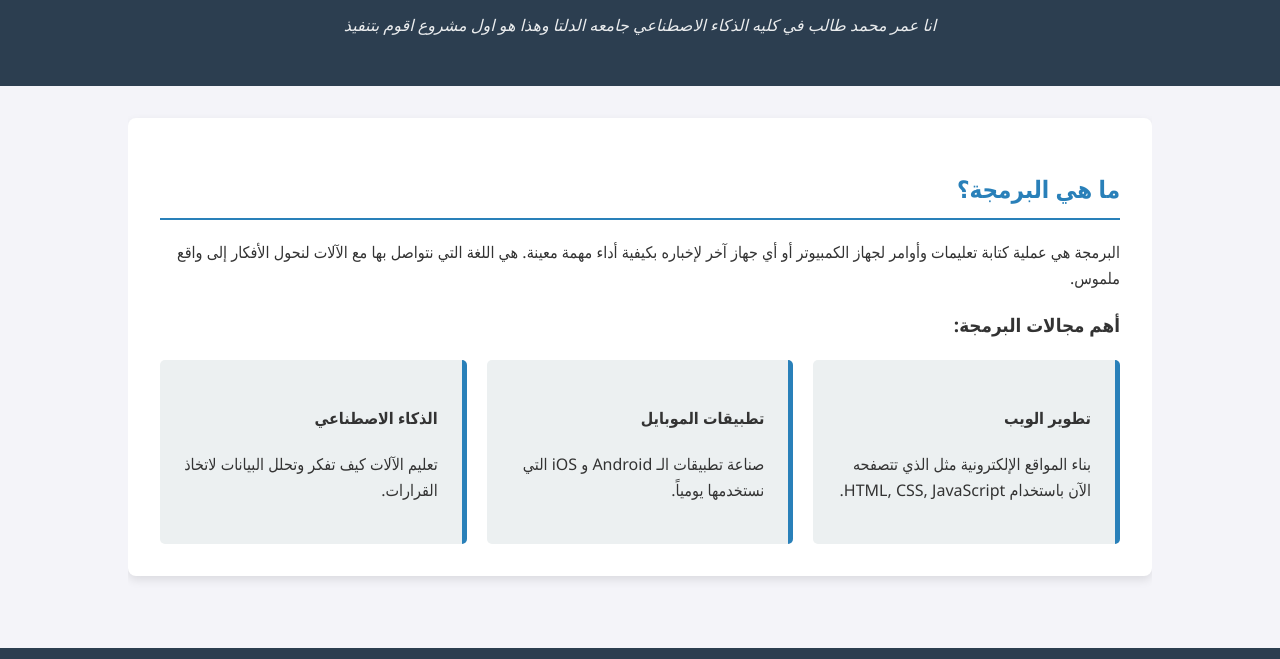
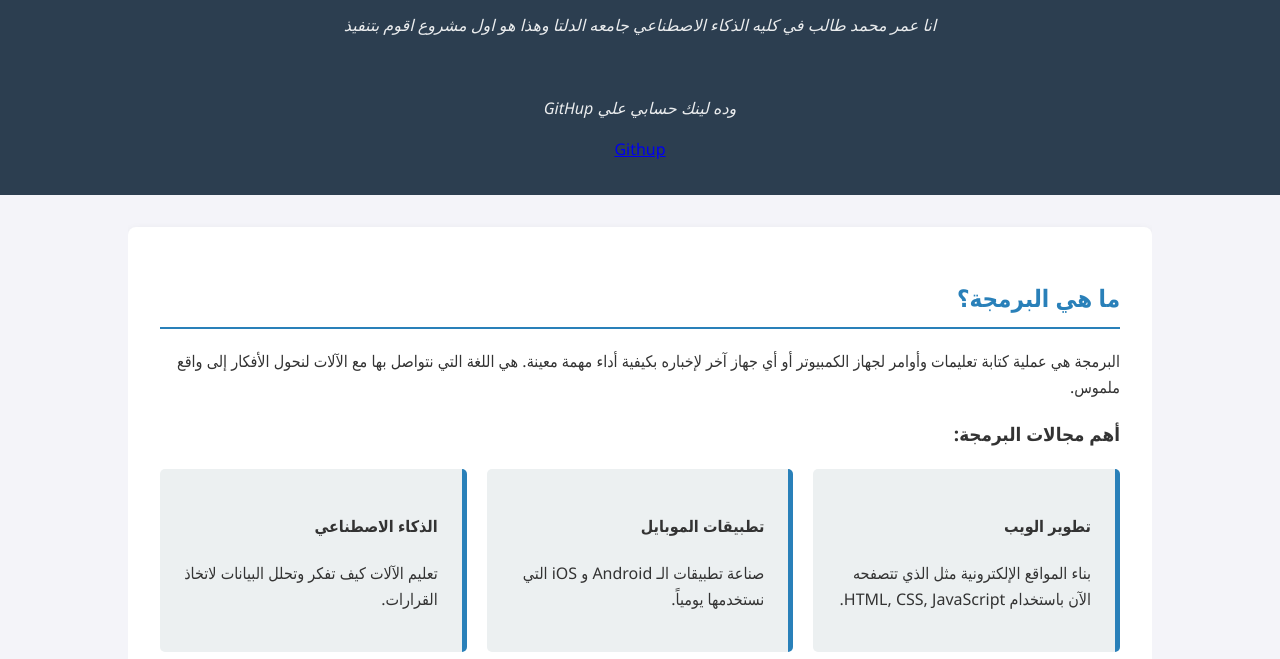
Before and after one commit to OmarMohamed-139/My-First-Web, a plain HTML site: page index.html in a window 1280 px wide. Shown: the part 141-800 px from the top of the page. Drawn offline with Linux system fonts and the light colour scheme.

Commit message:
Add files via upload

```diff
--- a/index.html
+++ b/index.html
@@ -85,6 +85,16 @@
         <h1>مرحباً بكم في موقعي التعليمي</h1>
         <p>بإشراف: **Eng Omar Mohamed**</p>
         <p>  انا عمر محمد طالب في كليه الذكاء الاصطناعي جامعه الدلتا وهذا هو اول مشروع اقوم بتنفيذ   </p>
+
+            <br>
+            <p>وده لينك حسابي علي GitHup</p>
+            <a  href="https://github.com/settings/profile" target="blank" >
+
+                Githup
+
+            </a>
+
+
     </header>
 
     <div class="container">
```
